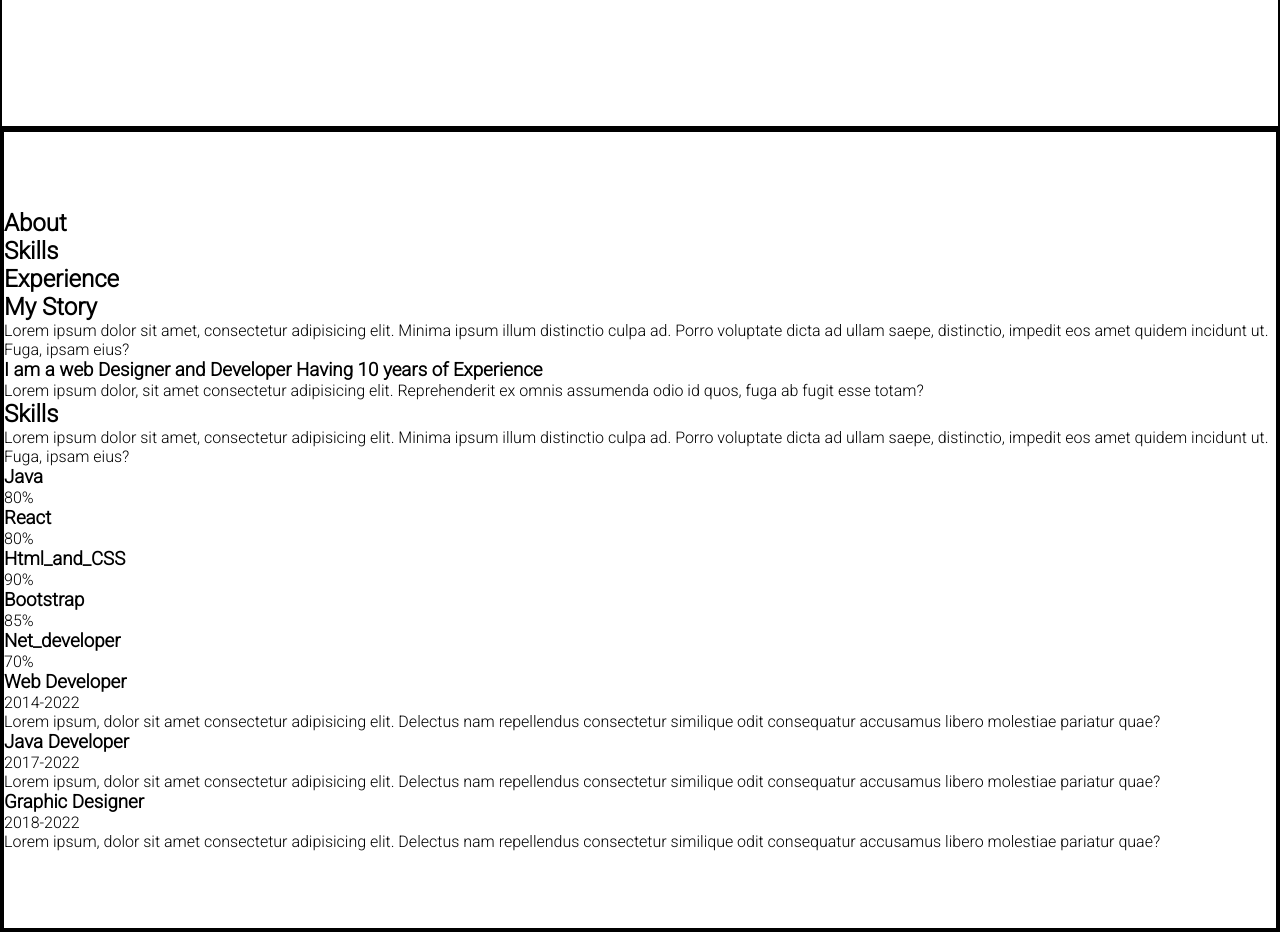
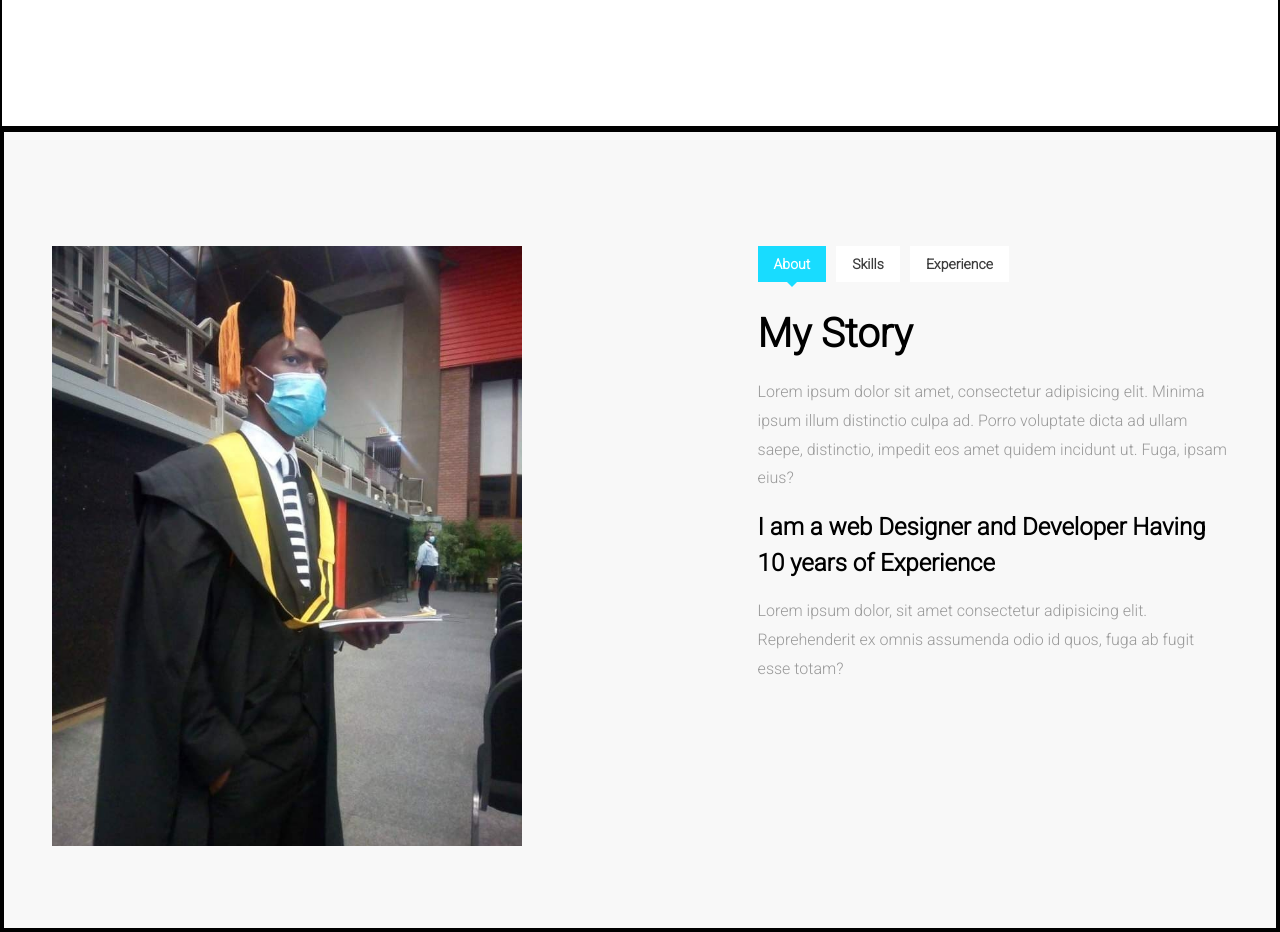
Before and after one commit to LesegoLSG/Portfolio, a React (Create React App) app: page / in a window 1280 px wide. Shown: the part 1480-2412 px from the top of the page. Built offline with nearby package versions, Linux system fonts and the light colour scheme.

Commit message:
Styling tabs

```diff
--- a/src/Stylesheet/About.css
+++ b/src/Stylesheet/About.css
@@ -1 +1,203 @@
-.row {}
+.about {
+    padding: 5rem 3rem 3rem 3rem;
+    background: #f8f8f8;
+}
+
+.row {
+    display: flex;
+    justify-content: space-between;
+}
+
+.row .column {
+    width: 40%;
+}
+
+.column .tabs {
+    display: flex;
+}
+
+.single-tab {
+    background-color: white;
+    margin-right: 10px;
+    cursor: pointer;
+}
+
+.single-tab h2 {
+    display: block;
+    padding: 10px 16px;
+    border-radius: 4px;
+    color: #3c3c3c;
+    font-size: 14px;
+    font-weight: 600;
+}
+
+.about-img {
+    position: relative;
+    background-image: url("../assets/Graduation.jpg");
+    background-repeat: no-repeat;
+    background-size: cover;
+    background-position: center center;
+    height: 600px;
+    width: 100%;
+}
+
+.content {
+    padding-top: 1.5rem;
+    padding-bottom: 1.5rem;
+    display: none;
+}
+
+.active-content {
+    display: block;
+}
+
+.active-tab {
+    background: #18dcff;
+    position: relative;
+}
+
+.active-tab::before {
+    position: absolute;
+    bottom: -5px;
+    left: 50%;
+    transform: translateX(-50%);
+    content: '';
+    width: 0;
+    height: 0;
+    border-style: solid;
+    border-width: 5px 5px 0 5px;
+    border-color: #18dcff transparent transparent;
+
+}
+
+.active-tab h2 {
+    color: white;
+}
+
+.content h2 {
+    font-size: 40px;
+    font-weight: 700;
+    line-height: 1.4;
+    margin-bottom: 1rem;
+}
+
+.content p {
+    padding-bottom: 1rem;
+    font-size: 16px;
+    line-height: 1.8;
+    font-weight: 400;
+    color: #999;
+}
+
+.content h3 {
+    font-size: 1.5rem;
+    font-weight: 700;
+    line-height: 1.5;
+    margin-bottom: 1rem;
+}
+
+/* Skills Css */
+.skills-row {
+    margin-top: 2rem;
+    display: grid;
+    grid-template-columns: 1fr 1fr;
+}
+
+.skills-column {
+    margin-bottom: 30px;
+    margin-right: 20px;
+}
+
+.progress-wrap h3 {
+    font-size: 14px !important;
+    margin-bottom: 10px;
+    font-weight: 700;
+    text-transform: uppercase;
+}
+
+.progress {
+    height: 8px;
+    background: rgba(0, 0, 0, .05);
+    overflow: visible;
+}
+
+.progress-bar {
+    width: 80%;
+    height: 2px;
+    background: #18dcff;
+    line-height: 1.2;
+    position: relative;
+    border-radius: 2px;
+}
+
+.progress-bar span {
+    position: absolute;
+    top: -30px;
+    right: 0;
+    font-size: 16px;
+    font-weight: 400;
+    color: #18dcff;
+}
+
+/* Progress to display % */
+.Java {
+    width: 80%;
+}
+
+.React {
+    width: 80%;
+}
+
+.Html_and_CSS {
+    width: 90%;
+}
+
+.Bootstrap {
+    width: 85%;
+}
+
+.Net_developer {
+    width: 70%;
+}
+
+/* Experience */
+.exp-column h3 {
+    margin-bottom: 10px;
+}
+
+.exp-column span {
+    font-weight: 500;
+    color: #18dcff;
+}
+
+.exp-column p {
+    margin-top: 10px;
+}
+
+/* Responsive on mobile and table devices */
+@media screen and (max-width:768px) {
+    .about {
+        padding: 2rem 1rem 3rem 1rem;
+    }
+
+    .row {
+        display: flex;
+        flex-direction: column;
+    }
+
+    .about-img {
+        height: 500px;
+    }
+
+    .row .column {
+        width: 100%;
+    }
+
+    .tabs {
+        padding-top: 3rem;
+    }
+
+    .skills-row {
+        grid-template-columns: 1fr;
+    }
+}
```
